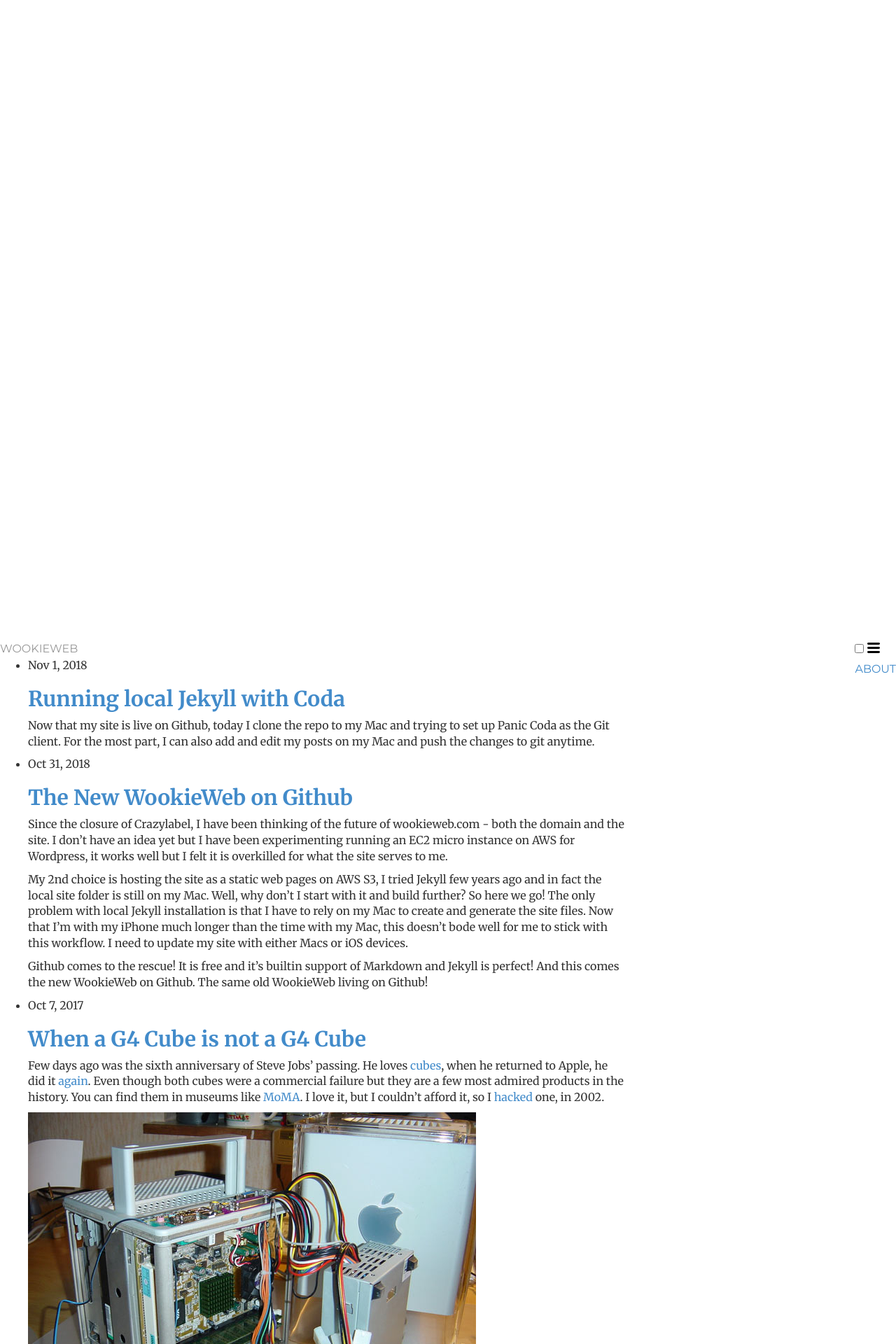
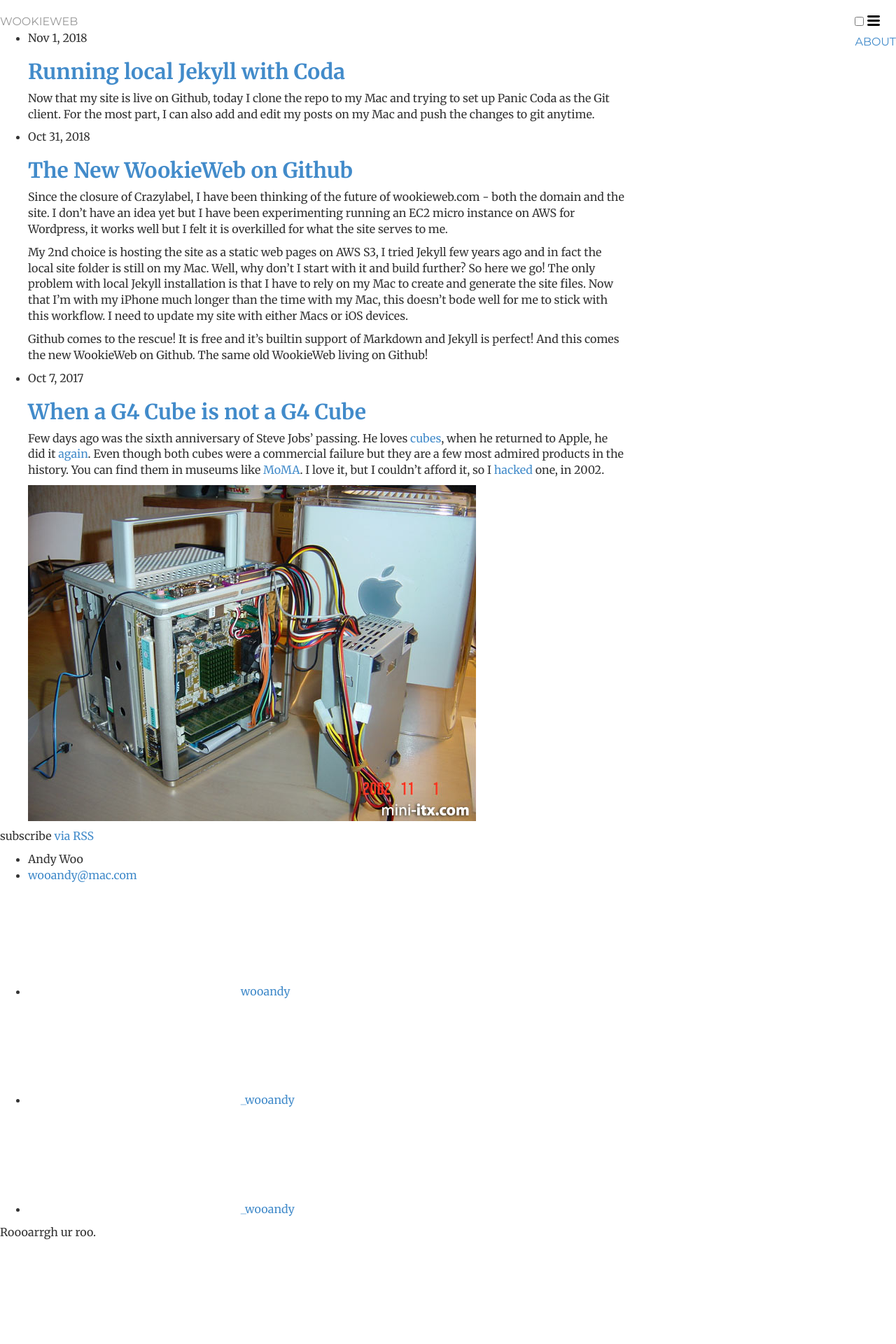
Before and after one commit to wooandy/wooandy.github.io, a Jekyll site: the page built from index.md, in a window 1280 px wide. Shown: the top 1920 px of the page at 70% size. Built offline with Jekyll 4.4.1, drawn with Linux system fonts in a browser that asks for light colours; after the commit the page ends 1822 px from its top, so only the background shows below that.

Commit message:
Fixing CSS issues

```diff
--- a/css/main.css
+++ b/css/main.css
@@ -1,7 +1,7 @@
 @import url(http://fonts.googleapis.com/css?family=Merriweather:300,300italic,400,400italic,700,700italic);
 @import url(http://fonts.googleapis.com/css?family=Montserrat);
 
-body { padding-top: 20px; padding-bottom: 40px; font-family: 'Merriweather', Georgia, Times; font-size: 16px; margin: 70% auto; }
+body { padding-top: 20px; padding-bottom: 40px; font-family: 'Merriweather', Georgia, Times; font-size: 16px; margin: auto; }
 
 h1, h2, h3, h4, h5, h6, .h1, .h2, .h3, .h4, .h5, .h6 { font-family: 'Merriweather', Georgia, Times; font-weight: 700;}
 
```
